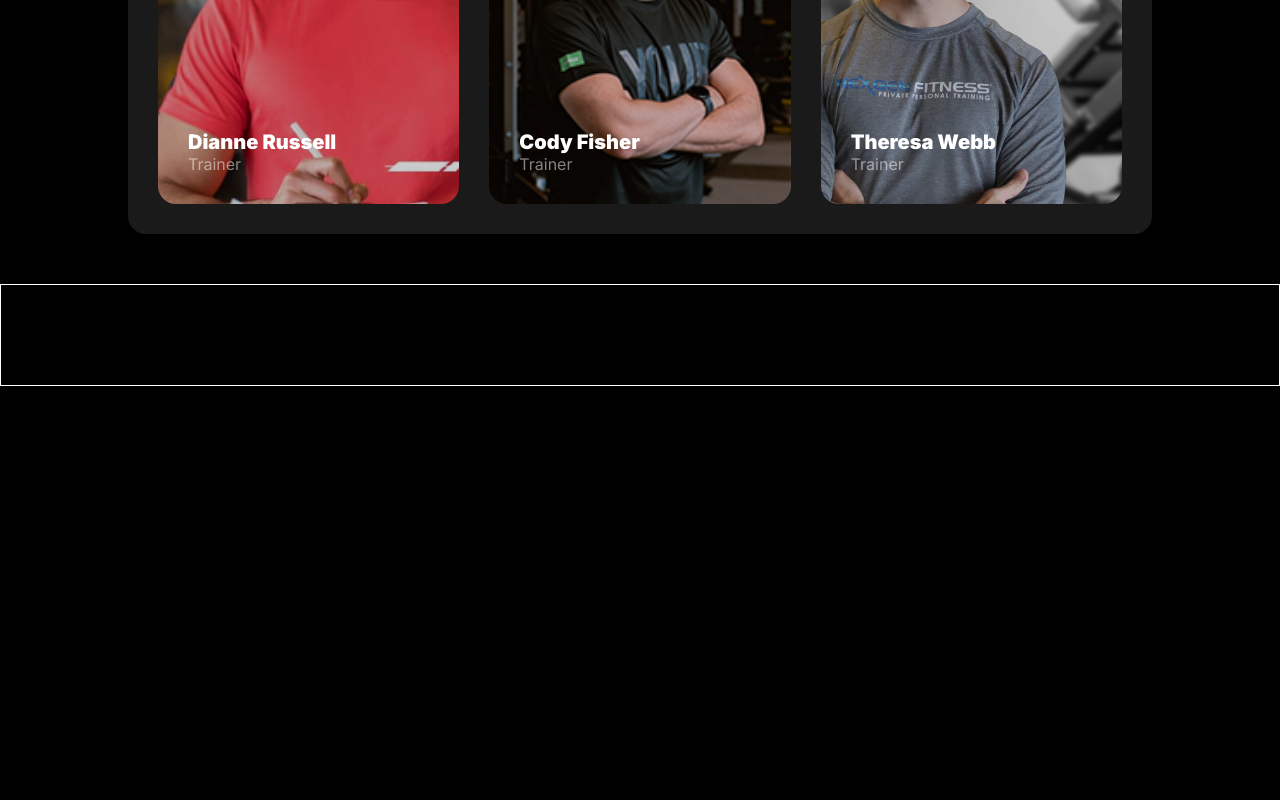
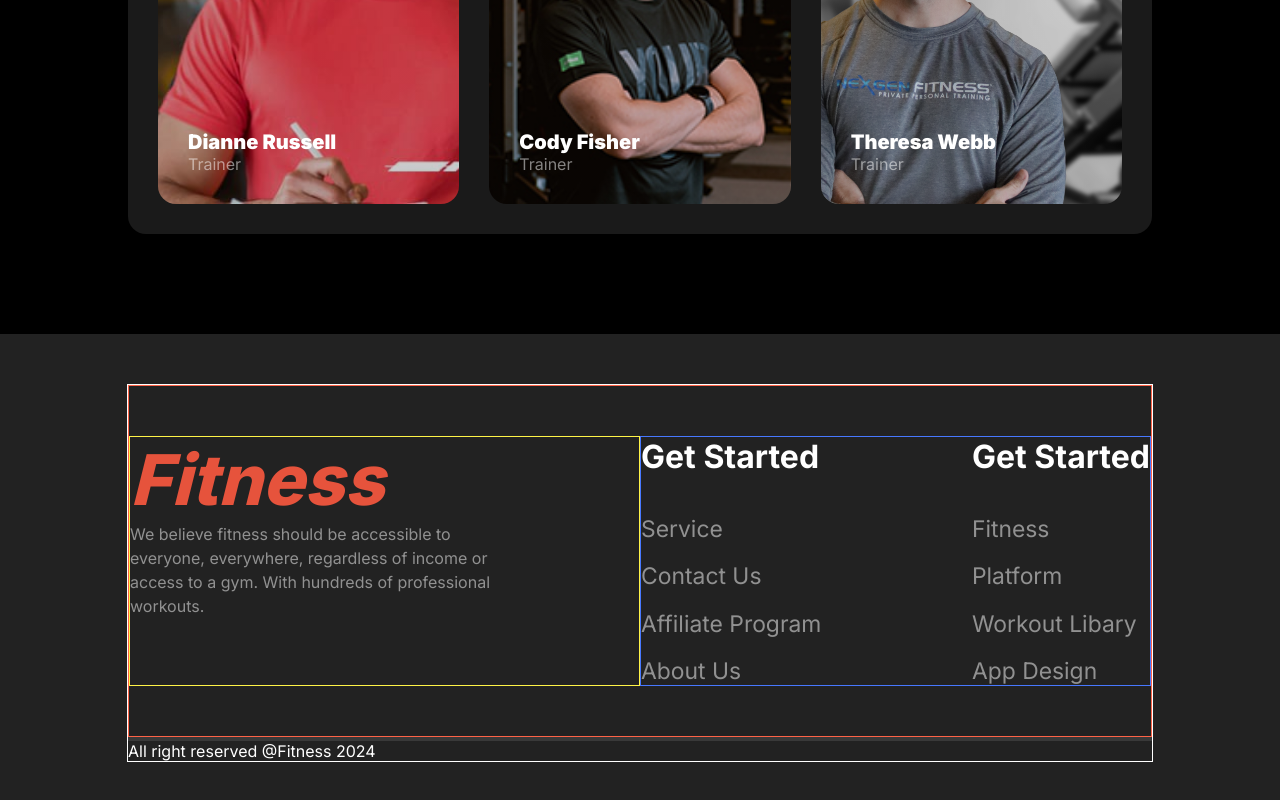
Before and after one commit to fahimprito/versatile-ui-a2-fitness, a plain HTML site: page index.html in a window 1280 px wide. Shown: the part 4251-5051 px from the top of the page. Before the commit the page ends 4637 px from the top, so only its background shows below. Drawn offline with Linux system fonts and the light colour scheme; a web font is replaced by a local one.

Commit message:
footer content

```diff
--- a/index.html
+++ b/index.html
@@ -193,13 +193,16 @@
                     <!-- Calculate your BMI -->
                     <div class="bmi-calculator-container">
                         <h3 class="calculator-heading">Calculate your BMI</h3>
-                        <p class="calculator-description">The Body Mass Index (BMI) Calculator can be used to calculate BMI value. Enter the values and click the calculate button to use.</p>
+                        <p class="calculator-description">The Body Mass Index (BMI) Calculator can be used to calculate
+                            BMI value. Enter the values and click the calculate button to use.</p>
 
                         <div class="bmi-calculator">
                             <form>
                                 <div class="calculator-inputs">
-                                    <input class="bmi-input bmi-input1" type="number" name="height" placeholder="Height/cm">
-                                    <input class="bmi-input bmi-input2" type="number" name="weight" placeholder="Weight/kg">
+                                    <input class="bmi-input bmi-input1" type="number" name="height"
+                                        placeholder="Height/cm">
+                                    <input class="bmi-input bmi-input2" type="number" name="weight"
+                                        placeholder="Weight/kg">
                                     <input class="bmi-input bmi-input3" type="number" name="age" placeholder="Age">
                                     <select class="bmi-input bmi-input4" name="sex" id="">
                                         <option value="">Sex</option>
@@ -276,6 +279,44 @@
     </main>
 
     <footer>
+        <div class="footer-container">
+            <div class="footer-top">
+                <div class="footer-top-left">
+                    <h2>Fitness</h2>
+                    <p>We believe fitness should be accessible to everyone, everywhere, regardless of income or access
+                        to a gym. With hundreds of professional workouts.</p>
+                </div>
+                <div class="footer-top-right">
+                    <div class="footer-top-right-item1">
+                        <h4>Get Started</h4>
+                        <ul>
+                            <li>Service</li>
+                            <li>Contact Us</li>
+                            <li>Affiliate Program</li>
+                            <li>About Us</li>
+                        </ul>
+                    </div>
+                    <div class="footer-top-right-item2">
+                        <h4>Get Started</h4>
+                        <ul>
+                            <li>Fitness</li>
+                            <li>Platform</li>
+                            <li>Workout Libary</li>
+                            <li>App Design</li>
+                        </ul>
+                    </div>
+                </div>
+
+            </div>
+
+            <div class="footer-bottom">
+                <hr>
+                <p>All right reserved @Fitness 2024</p>
+            </div>
+
+
+
+        </div>
 
 
     </footer>
--- a/styles/fitness.css
+++ b/styles/fitness.css
@@ -671,8 +671,83 @@ td {
 /* -------------footer------------ */
 
 footer {
+    background-color: rgb(34, 34, 34);
+    padding: 50px 0;
+    margin-top: 50px;
+}
+
+.footer-container {
     border: 1px solid white;
+    width: 80%;
+    margin: 0 auto;
+}
+
+.footer-top {
+    border: 1px solid tomato;
     padding: 50px 0;
+    display: flex;
+    justify-content: space-between;
+}
+
+/* ...................footer top left.................  */
+.footer-top-left {
+    border: 1px solid rgb(255, 243, 71);
+    width: 50%;
+}
+
+.footer-top-left h2 {
+    color: rgb(230, 83, 60);
+    font-size: 4.37rem;
+    font-weight: 800;
+    text-align: left;
+    font-style: italic;
+}
+
+.footer-top-left p {
+    width: 75%;
+    color: rgba(255, 255, 255, 0.5);
+    font-size: 1rem;
+    font-weight: 400;
+    line-height: 24px;
+    text-align: left;
+}
+
+/* ...................footer top right.................  */
+.footer-top-right {
+    border: 1px solid rgb(71, 120, 255);
+    width: 50%;
+    display: flex;
+    justify-content: space-between;
+}
+
+.footer-top-right-item1 h4,
+.footer-top-right-item2 h4 {
+    color: rgb(255, 255, 255);
+    font-size: 2rem;
+    font-weight: 700;
+    text-align: left;
+    margin-bottom: 40px;
+}
+
+.footer-top-right-item1 ul li,
+.footer-top-right-item2 ul li {
+    color: rgba(255, 255, 255, 0.5);
+    font-size: 1.43rem;
+    font-weight: 400;
+    line-height: 120%;
+    text-align: left;
+    list-style: none;
+
+}
+.footer-top-right-item1 ul,
+.footer-top-right-item2 ul{
+    display: flex;
+    flex-direction: column;
+    gap: 20px;
+}
+
+.footer-bottom hr {
+    border: 2px solid rgba(255, 255, 255, 0.1);
 }
 
 
```
Lines whose indentation alone changed are shown as unchanged.
